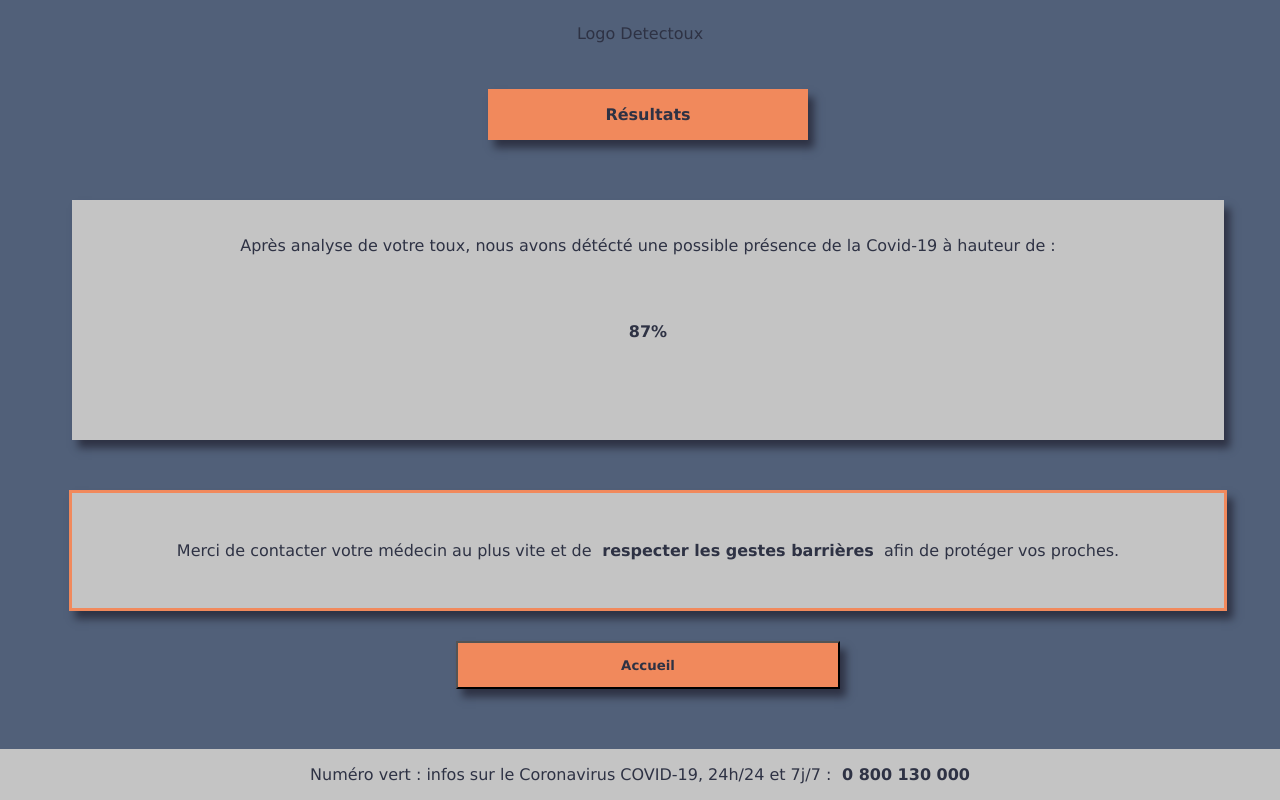
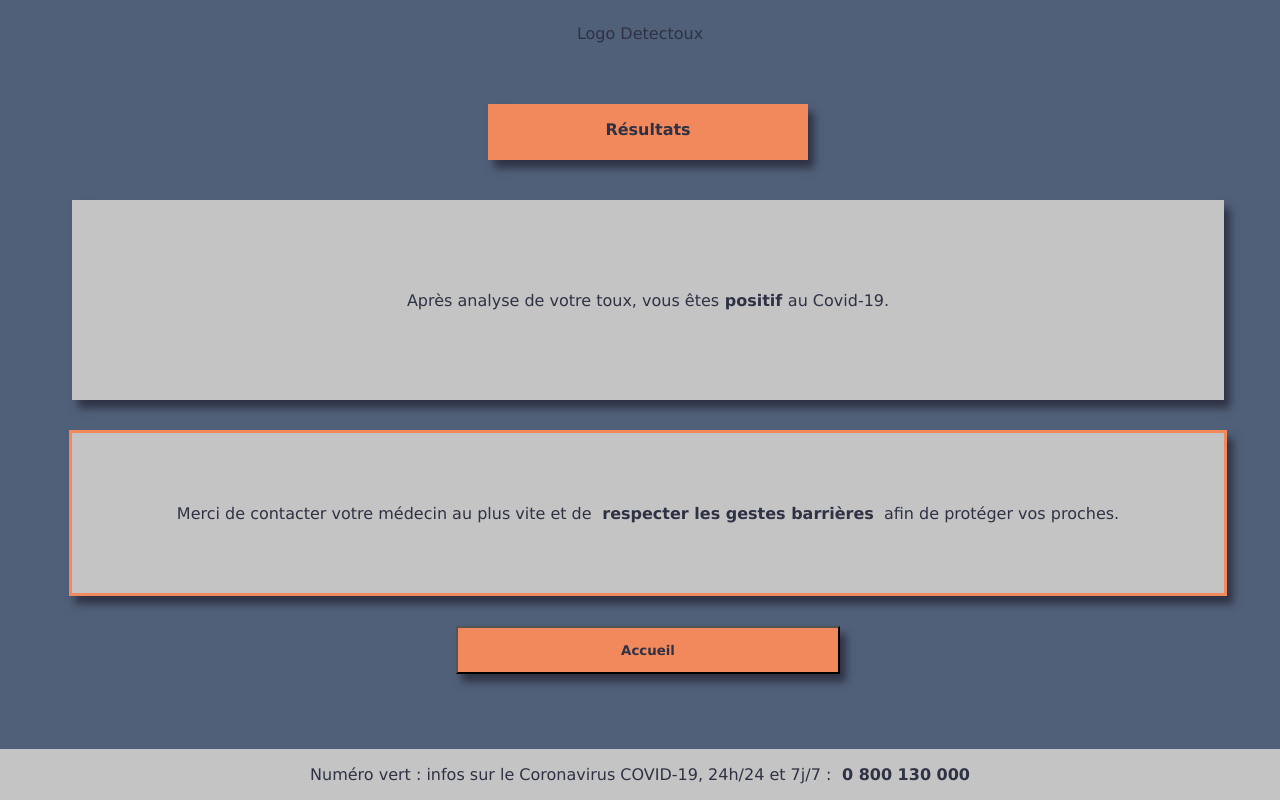
Before and after one commit to CharlesArnould/Detectoux_Projet, a Vue app: page /Test3_2 in a window 1280 px wide. Built offline with nearby package versions, Linux system fonts and the light colour scheme.

Commit message:
résultats modif

```diff
--- a/src/views/Test3_1.vue
+++ b/src/views/Test3_1.vue
@@ -7,13 +7,9 @@
       <div class="test_wrapper_analyse">
         <div class="test_wrapper_analyse_texte">
           <p>
-            Après analyse de votre toux, nous avons détécté une possible
-            présence de la Covid-19 à hauteur de :
+            Après analyse de votre toux, vous
+            êtes<strong>&nbsp;négatif&nbsp;</strong>au Covid-19.
           </p>
-        </div>
-        <div class="test_wrapper_analyse_pourcentage">
-          <!-- Afficher le pourcentage -->
-          <p><b>4%</b></p>
         </div>
       </div>
     </div>
@@ -60,21 +56,18 @@
 
 .test_wrapper_analyse {
   width: 90vw;
-  height: 30vh;
+  height: 25vh;
   background: #c4c4c4;
   box-shadow: 6px 8px 8px #2e3244;
   display: flex;
+  justify-content: center;
+  align-items: center;
   flex-direction: column;
-  margin: 30px;
+  margin: 10px;
 }
 
 .test_wrapper_analyse_texte {
-  margin: 20px;
-}
-
-.test_wrapper_analyse_pourcentage {
-  font-weight: bold;
-  margin: 20px;
+  padding: 0px;
 }
 
 .test_message {
--- a/src/views/Test3_2.vue
+++ b/src/views/Test3_2.vue
@@ -7,13 +7,9 @@
       <div class="test_wrapper_analyse">
         <div class="test_wrapper_analyse_texte">
           <p>
-            Après analyse de votre toux, nous avons détécté une possible
-            présence de la Covid-19 à hauteur de :
+            Après analyse de votre toux, vous
+            êtes<strong>&nbsp;positif&nbsp;</strong>au Covid-19.
           </p>
-        </div>
-        <div class="test_wrapper_analyse_pourcentage">
-          <!-- Afficher le pourcentage -->
-          <p><b>87%</b></p>
         </div>
       </div>
     </div>
@@ -60,21 +56,18 @@
 
 .test_wrapper_analyse {
   width: 90vw;
-  height: 30vh;
+  height: 25vh;
   background: #c4c4c4;
   box-shadow: 6px 8px 8px #2e3244;
   display: flex;
+  justify-content: center;
+  align-items: center;
   flex-direction: column;
-  margin: 30px;
+  margin: 10px;
 }
 
 .test_wrapper_analyse_texte {
-  margin: 20px;
-}
-
-.test_wrapper_analyse_pourcentage {
-  font-weight: bold;
-  margin: 15px;
+  padding: 0px;
 }
 
 .test_message {
```
